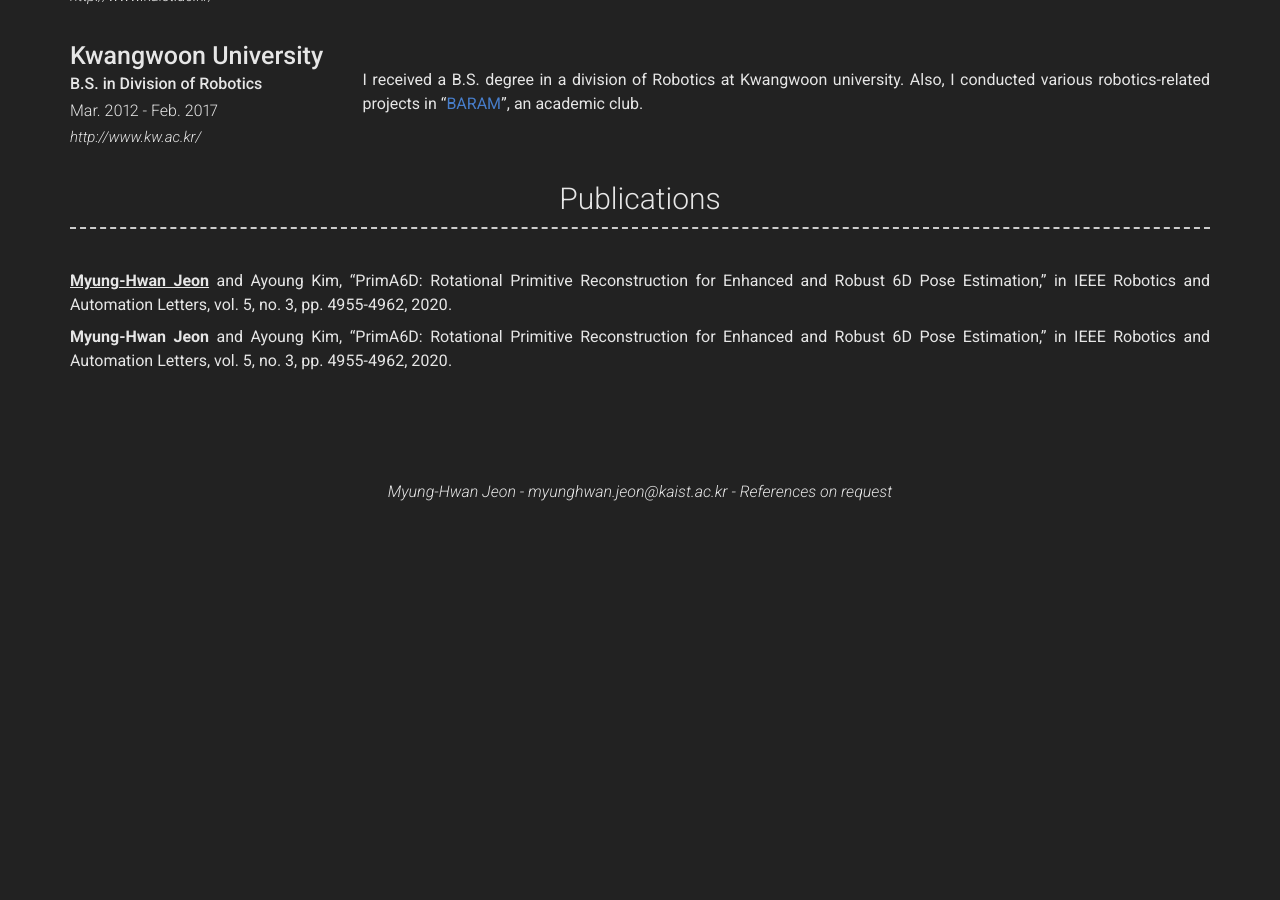
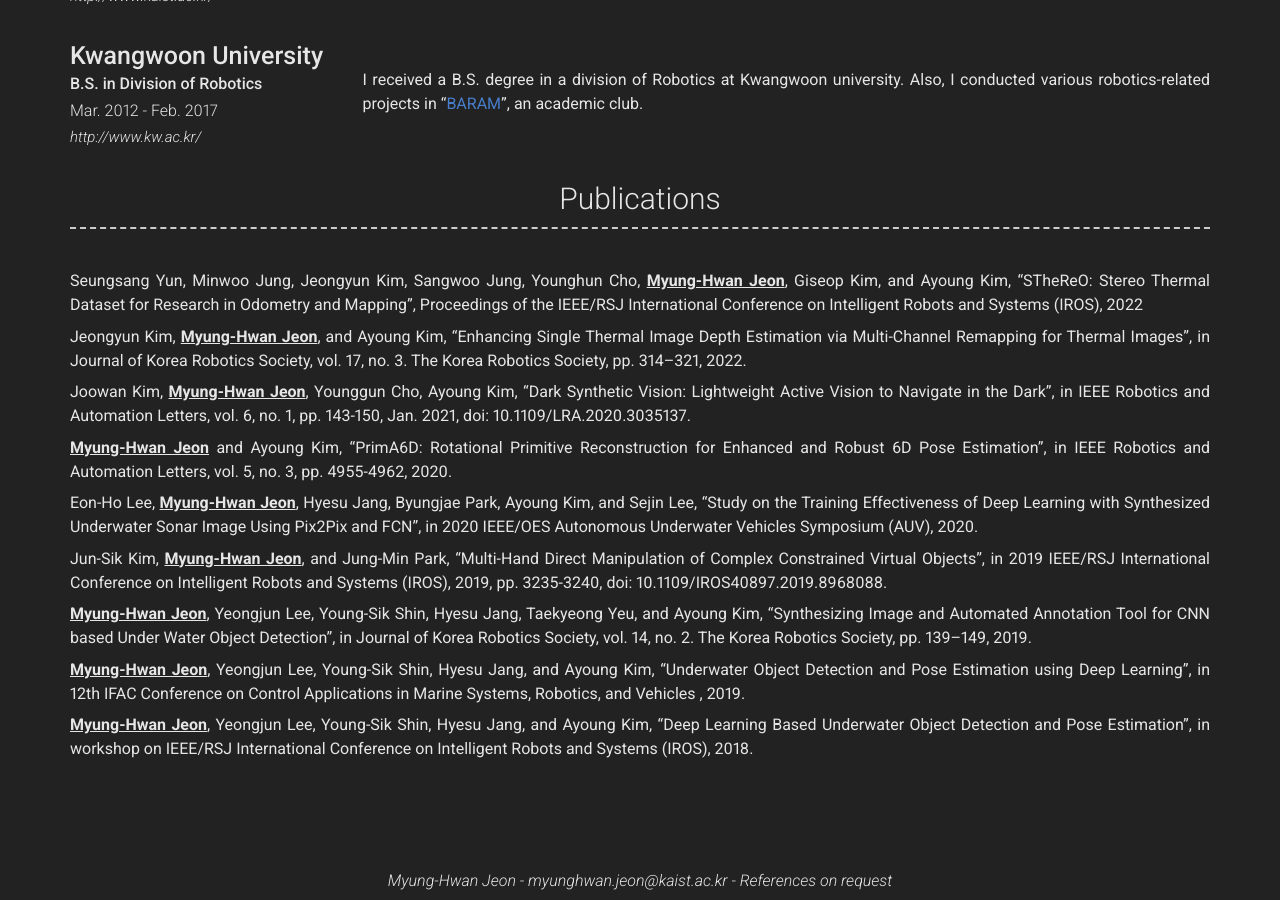
Before and after one commit to MyungHwanJeon/MyungHwanJeon.github.io, a Jekyll site: the page built from index.md, in a window 1280 px wide and 900 px high, scrolled down 1621 px. Built offline with Jekyll 4.4.1, drawn with Linux system fonts in a browser that asks for light colours; nearby versions of some CDN libraries; before the commit the page ends 2133 px from its top, so only the background shows below that.

Commit message:
Update _config.yml

```diff
--- a/_config.yml
+++ b/_config.yml
@@ -158,9 +158,23 @@ content:
     layout: text
     content: |
 
-      **<U>Myung-Hwan Jeon</U>** and Ayoung Kim, "PrimA6D: Rotational Primitive Reconstruction for Enhanced and Robust 6D Pose Estimation," in IEEE Robotics and Automation Letters, vol. 5, no. 3, pp. 4955-4962, 2020.
+      Seungsang Yun, Minwoo Jung, Jeongyun Kim, Sangwoo Jung, Younghun Cho, **<U>Myung-Hwan Jeon</U>**, Giseop Kim, and Ayoung Kim, "STheReO: Stereo Thermal Dataset for Research in Odometry and Mapping", Proceedings of the IEEE/RSJ International Conference on Intelligent Robots and Systems (IROS), 2022
 
-      **Myung-Hwan Jeon** and Ayoung Kim, "PrimA6D: Rotational Primitive Reconstruction for Enhanced and Robust 6D Pose Estimation," in IEEE Robotics and Automation Letters, vol. 5, no. 3, pp. 4955-4962, 2020.
+      Jeongyun Kim, **<U>Myung-Hwan Jeon</U>**, and Ayoung Kim, "Enhancing Single Thermal Image Depth Estimation via Multi-Channel Remapping for Thermal Images", in Journal of Korea Robotics Society, vol. 17, no. 3. The Korea Robotics Society, pp. 314–321, 2022.
+
+      Joowan Kim, **<U>Myung-Hwan Jeon</U>**, Younggun Cho, Ayoung Kim, "Dark Synthetic Vision: Lightweight Active Vision to Navigate in the Dark", in IEEE Robotics and Automation Letters, vol. 6, no. 1, pp. 143-150, Jan. 2021, doi: 10.1109/LRA.2020.3035137.
+
+      **<U>Myung-Hwan Jeon</U>** and Ayoung Kim, "PrimA6D: Rotational Primitive Reconstruction for Enhanced and Robust 6D Pose Estimation", in IEEE Robotics and Automation Letters, vol. 5, no. 3, pp. 4955-4962, 2020.
+
+      Eon-Ho Lee, **<U>Myung-Hwan Jeon</U>**, Hyesu Jang, Byungjae Park, Ayoung Kim, and Sejin Lee, "Study on the Training Effectiveness of Deep Learning with Synthesized Underwater Sonar Image Using Pix2Pix and FCN", in 2020 IEEE/OES Autonomous Underwater Vehicles Symposium (AUV), 2020.
+
+      Jun-Sik Kim, **<U>Myung-Hwan Jeon</U>**, and Jung-Min Park, "Multi-Hand Direct Manipulation of Complex Constrained Virtual Objects", in 2019 IEEE/RSJ International Conference on Intelligent Robots and Systems (IROS), 2019, pp. 3235-3240, doi: 10.1109/IROS40897.2019.8968088.
+
+      **<U>Myung-Hwan Jeon</U>**, Yeongjun Lee, Young-Sik Shin, Hyesu Jang, Taekyeong Yeu, and Ayoung Kim, “Synthesizing Image and Automated Annotation Tool for CNN based Under Water Object Detection”, in Journal of Korea Robotics Society, vol. 14, no. 2. The Korea Robotics Society, pp. 139–149, 2019.
+
+      **<U>Myung-Hwan Jeon</U>**, Yeongjun Lee, Young-Sik Shin, Hyesu Jang, and Ayoung Kim, "Underwater Object Detection and Pose Estimation using Deep Learning", in 12th IFAC Conference on Control Applications in Marine Systems, Robotics, and Vehicles , 2019.
+
+      **<U>Myung-Hwan Jeon</U>**, Yeongjun Lee, Young-Sik Shin, Hyesu Jang, and Ayoung Kim, "Deep Learning Based Underwater Object Detection and Pose Estimation", in workshop on IEEE/RSJ International Conference on Intelligent Robots and Systems (IROS), 2018.
 
 
 # Footer
```
